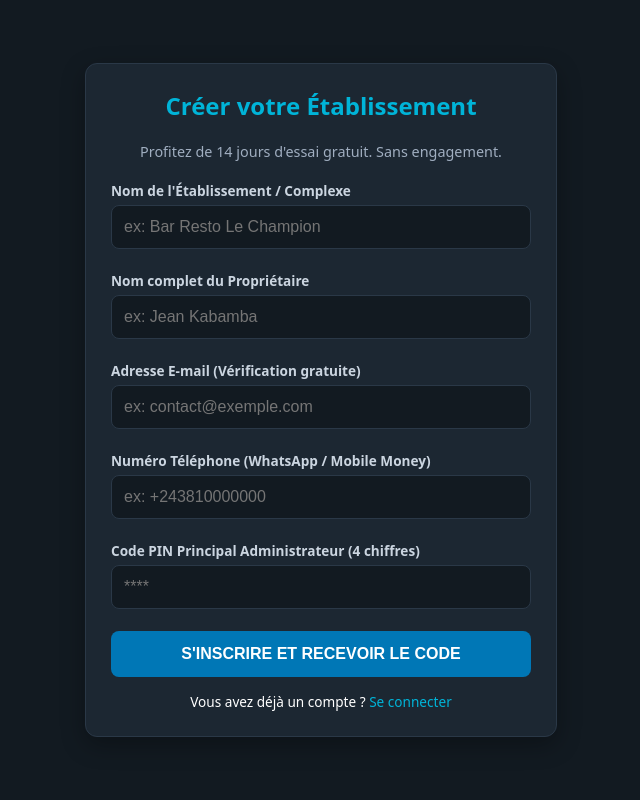
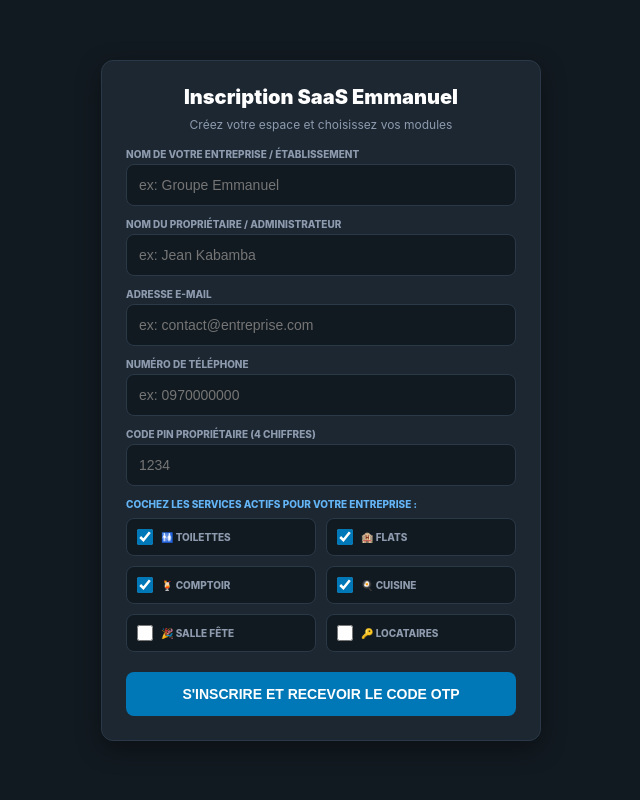
Before and after one commit to teddy863/emmanuel-gestion, a FastAPI app: page /register in a window 1280 px wide. Shown: the whole page, without its empty margins (319-959 px from the left). Run offline with FastAPI, Linux system fonts and the light colour scheme.

Commit message:
Ajout de la selection des services a la carte lors de l inscription

```diff
--- a/templates/register.html
+++ b/templates/register.html
@@ -2,48 +2,191 @@
 <html lang="fr">
 <head>
   <meta charset="utf-8">
-  <meta name="viewport" content="width=device-width, initial-scale=1.0">
-  <title>Inscription Établissement — Commercial SaaS</title>
+  <meta name="viewport" content="width=device-width, initial-scale=1.0, maximum-scale=1.0, user-scalable=no">
+  <title>Emmanuel — Création de Compte SaaS</title>
   <style>
-    body { background: #121A21; color: #FFF; font-family: system-ui, sans-serif; display: flex; justify-content: center; align-items: center; min-height: 100vh; margin: 0; padding: 15px; box-sizing: border-box; }
-    .card { background: #1C2732; border: 1px solid #2A3847; padding: 25px; border-radius: 12px; width: 100%; max-width: 420px; box-shadow: 0 8px 24px rgba(0,0,0,0.3); }
-    h2 { margin-top: 0; color: #00B4D8; text-align: center; }
-    p { color: #A0AEC0; font-size: 0.9em; text-align: center; margin-bottom: 20px; }
-    label { display: block; margin-top: 10px; font-weight: bold; font-size: 0.85em; color: #CBD5E0; }
-    input { width: 100%; padding: 12px; margin-top: 5px; margin-bottom: 12px; background: #121A21; border: 1px solid #2A3847; color: #FFF; border-radius: 8px; box-sizing: border-box; font-size: 1em; }
-    .btn { background: #0077B6; color: #FFF; border: 0; padding: 14px; border-radius: 8px; width: 100%; font-weight: bold; cursor: pointer; margin-top: 10px; font-size: 1em; }
-    .btn:hover { background: #0096C7; }
-    .footer-link { text-align: center; margin-top: 15px; font-size: 0.85em; }
-    .footer-link a { color: #00B4D8; text-decoration: none; }
+    :root {
+      --bg: #121A21;
+      --card-bg: #1C2732;
+      --primary: #0077B6;
+      --secondary: #1E9E63;
+      --danger: #D9392B;
+      --ink: #FFFFFF;
+      --muted: #8E9BAE;
+      --line: #2A3847;
+      --r: 12px;
+    }
+
+    * { box-sizing: border-box; margin: 0; padding: 0; }
+
+    body {
+      background-color: var(--bg);
+      color: var(--ink);
+      font-family: -apple-system, BlinkMacSystemFont, "Segoe UI", Roboto, sans-serif;
+      min-height: 100vh;
+      display: flex;
+      justify-content: center;
+      align-items: center;
+      padding: 16px;
+    }
+
+    .card {
+      background: var(--card-bg);
+      border-radius: var(--r);
+      padding: 24px;
+      width: 100%;
+      max-width: 440px;
+      border: 1px solid var(--line);
+      box-shadow: 0 8px 24px rgba(0,0,0,0.4);
+      display: flex;
+      flex-direction: column;
+      gap: 16px;
+    }
+
+    .title { font-size: 20px; font-weight: 900; text-align: center; color: #FFF; }
+    .subtitle { font-size: 12px; color: var(--muted); text-align: center; margin-top: -8px; }
+
+    .field { display: flex; flex-direction: column; gap: 4px; }
+    .field label { font-size: 10px; font-weight: 800; color: var(--muted); text-transform: uppercase; }
+
+    input[type="text"], input[type="email"], input[type="password"] {
+      width: 100%;
+      padding: 12px;
+      background: #121A21;
+      color: #FFF;
+      border: 1px solid var(--line);
+      border-radius: 8px;
+      font-size: 14px;
+    }
+
+    .services-grid {
+      display: grid;
+      grid-template-columns: 1fr 1fr;
+      gap: 10px;
+      margin-top: 4px;
+    }
+
+    .service-option {
+      background: #121A21;
+      border: 1px solid var(--line);
+      padding: 10px;
+      border-radius: 8px;
+      display: flex;
+      align-items: center;
+      gap: 8px;
+      cursor: pointer;
+      font-size: 12px;
+      font-weight: 700;
+    }
+
+    .service-option input[type="checkbox"] {
+      width: 16px;
+      height: 16px;
+      accent-color: var(--primary);
+    }
+
+    .btn-submit {
+      background: var(--primary);
+      color: #FFF;
+      border: 0;
+      padding: 14px;
+      border-radius: 8px;
+      font-weight: 900;
+      font-size: 14px;
+      text-transform: uppercase;
+      cursor: pointer;
+      width: 100%;
+      margin-top: 8px;
+    }
+
+    .alert-error {
+      background: #3B1212;
+      border: 1px solid var(--danger);
+      color: #FF8888;
+      padding: 10px;
+      border-radius: 8px;
+      font-size: 12px;
+      text-align: center;
+    }
   </style>
 </head>
 <body>
+
   <div class="card">
-    <h2>Créer votre Établissement</h2>
-    <p>Profitez de 14 jours d'essai gratuit. Sans engagement.</p>
+    <div class="title">Inscription SaaS Emmanuel</div>
+    <div class="subtitle">Créez votre espace et choisissez vos modules</div>
 
-    <form action="/register" method="POST">
-      <label>Nom de l'Établissement / Complexe</label>
-      <input type="text" name="nom_entreprise" required placeholder="ex: Bar Resto Le Champion">
+    {% if error %}
+      <div class="alert-error">{{ error }}</div>
+    {% endif %}
 
-      <label>Nom complet du Propriétaire</label>
-      <input type="text" name="nom_proprietaire" required placeholder="ex: Jean Kabamba">
+    <form action="/register" method="POST" style="display: flex; flex-direction: column; gap: 12px;">
 
-      <label>Adresse E-mail (Vérification gratuite)</label>
-      <input type="email" name="email" required placeholder="ex: contact@exemple.com">
+      <div class="field">
+        <label>Nom de votre Entreprise / Établissement</label>
+        <input type="text" name="nom_entreprise" required placeholder="ex: Groupe Emmanuel">
+      </div>
 
-      <label>Numéro Téléphone (WhatsApp / Mobile Money)</label>
-      <input type="tel" name="telephone" required placeholder="ex: +243810000000">
+      <div class="field">
+        <label>Nom du Propriétaire / Administrateur</label>
+        <input type="text" name="nom_proprietaire" required placeholder="ex: Jean Kabamba">
+      </div>
 
-      <label>Code PIN Principal Administrateur (4 chiffres)</label>
-      <input type="password" name="pin" maxlength="4" required placeholder="****">
+      <div class="field">
+        <label>Adresse E-mail</label>
+        <input type="email" name="email" required placeholder="ex: contact@entreprise.com">
+      </div>
 
-      <button type="submit" class="btn">S'INSCRIRE ET RECEVOIR LE CODE</button>
+      <div class="field">
+        <label>Numéro de Téléphone</label>
+        <input type="text" name="telephone" required placeholder="ex: 0970000000">
+      </div>
+
+      <div class="field">
+        <label>Code PIN Propriétaire (4 chiffres)</label>
+        <input type="password" name="pin" maxlength="4" required placeholder="1234">
+      </div>
+
+      <!-- SÉLECTION DES SERVICES À LA CARTE -->
+      <div class="field">
+        <label style="color: #64B5F6;">Cochez les services actifs pour votre entreprise :</label>
+        <div class="services-grid">
+          <label class="service-option">
+            <input type="checkbox" name="services" value="toilettes" checked>
+            <span>🚻 Toilettes</span>
+          </label>
+
+          <label class="service-option">
+            <input type="checkbox" name="services" value="flats" checked>
+            <span>🏨 Flats</span>
+          </label>
+
+          <label class="service-option">
+            <input type="checkbox" name="services" value="comptoir" checked>
+            <span>🍹 Comptoir</span>
+          </label>
+
+          <label class="service-option">
+            <input type="checkbox" name="services" value="cuisine" checked>
+            <span>🍳 Cuisine</span>
+          </label>
+
+          <label class="service-option">
+            <input type="checkbox" name="services" value="salle">
+            <span>🎉 Salle Fête</span>
+          </label>
+
+          <label class="service-option">
+            <input type="checkbox" name="services" value="locataires">
+            <span>🔑 Locataires</span>
+          </label>
+        </div>
+      </div>
+
+      <button type="submit" class="btn-submit">S'INSCRIRE ET RECEVOIR LE CODE OTP</button>
+
     </form>
+  </div>
 
-    <div class="footer-link">
-      Vous avez déjà un compte ? <a href="/login">Se connecter</a>
-    </div>
-  </div>
 </body>
 </html>
```
